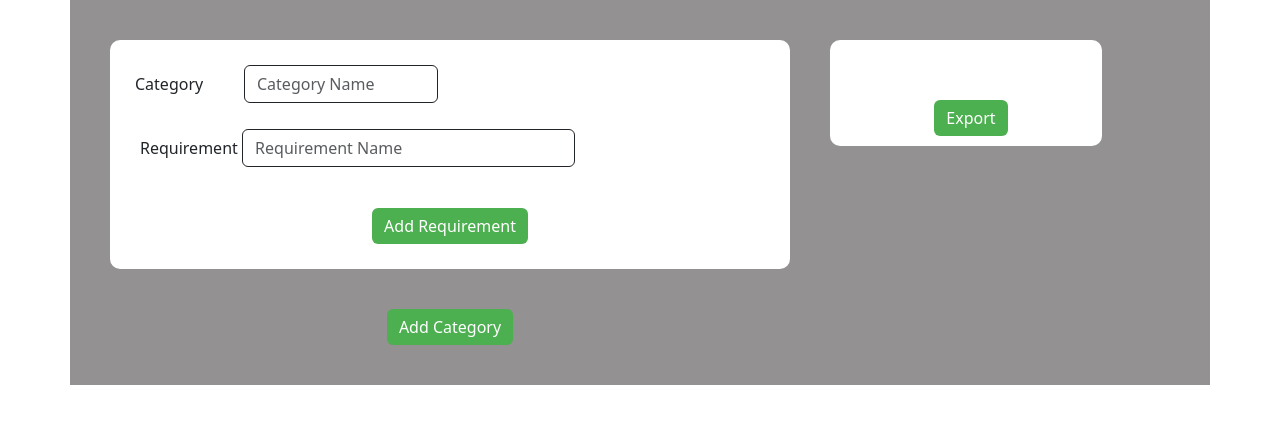
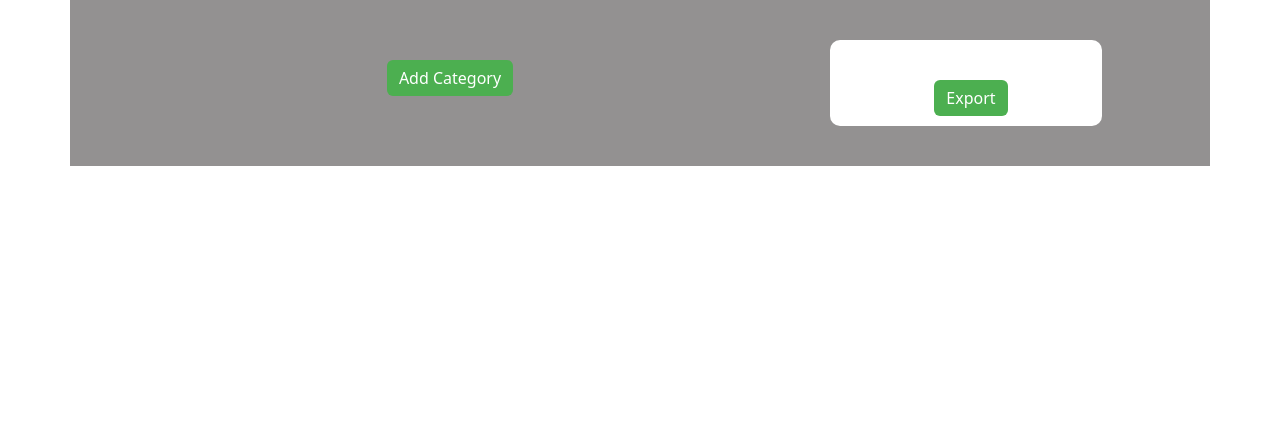
Before and after one commit to xLelouch03/ReqsSubmissionList, a React (Vite) app in the folder reqSubmissionList/: page / in a window 1280 px wide. Shown: the top 424 px of the page. Built offline with nearby package versions, Linux system fonts and the light colour scheme.

Commit message:
fix: no category and requirement should appear after app started

```diff
--- a/reqSubmissionList/src/App.jsx
+++ b/reqSubmissionList/src/App.jsx
@@ -3,12 +3,11 @@ import Category from "./components/Category.jsx";
 import Button from "./components/Button.jsx";
 
 function App() {
-  const [categories, setCategories] = useState([
-    { categoryName: "", requirements: [""] },
-  ]);
+  const [categories, setCategories] = useState([]);
+
 
   const addCategory = () => {
-    setCategories([...categories, { categoryName: "", requirements: [""] }]);
+    setCategories([...categories, { categoryName: "", requirements: [] }]);
   };
 
   const addRequirement = (categoryIndex) => {
```
